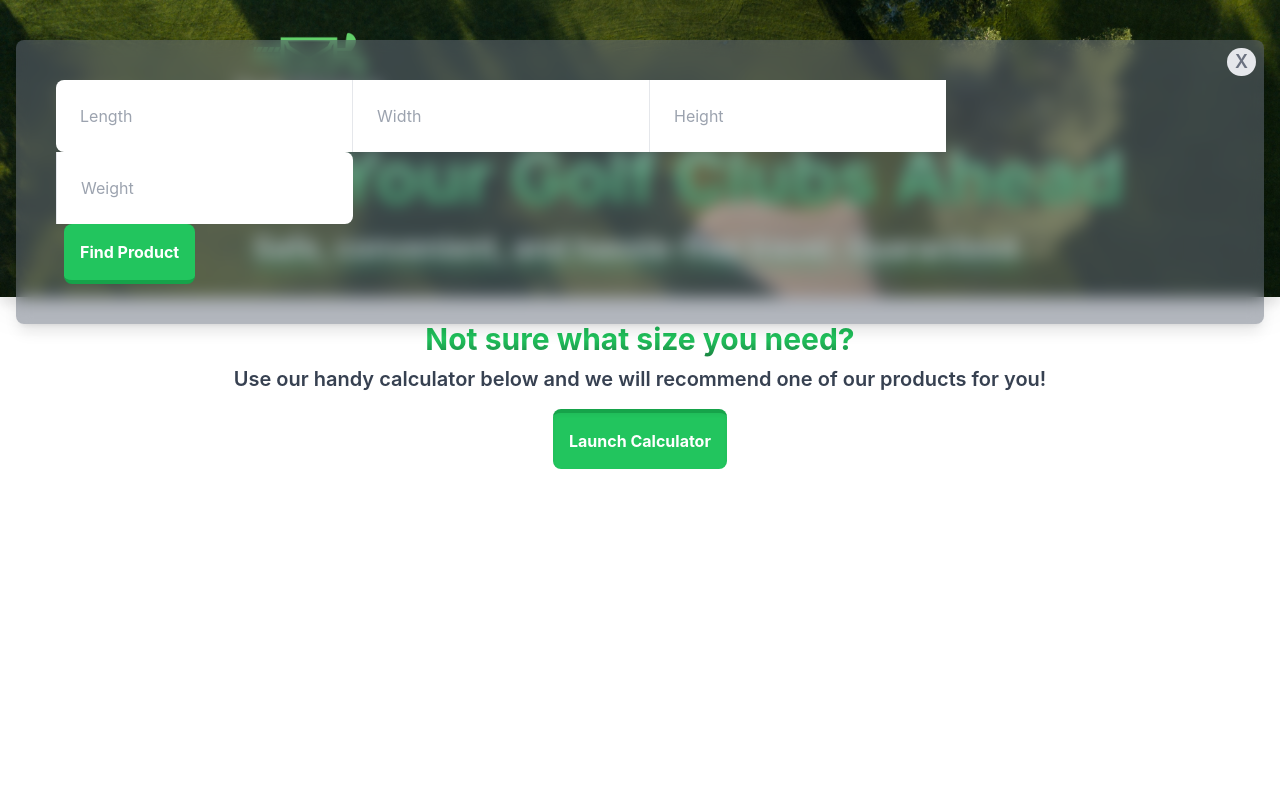
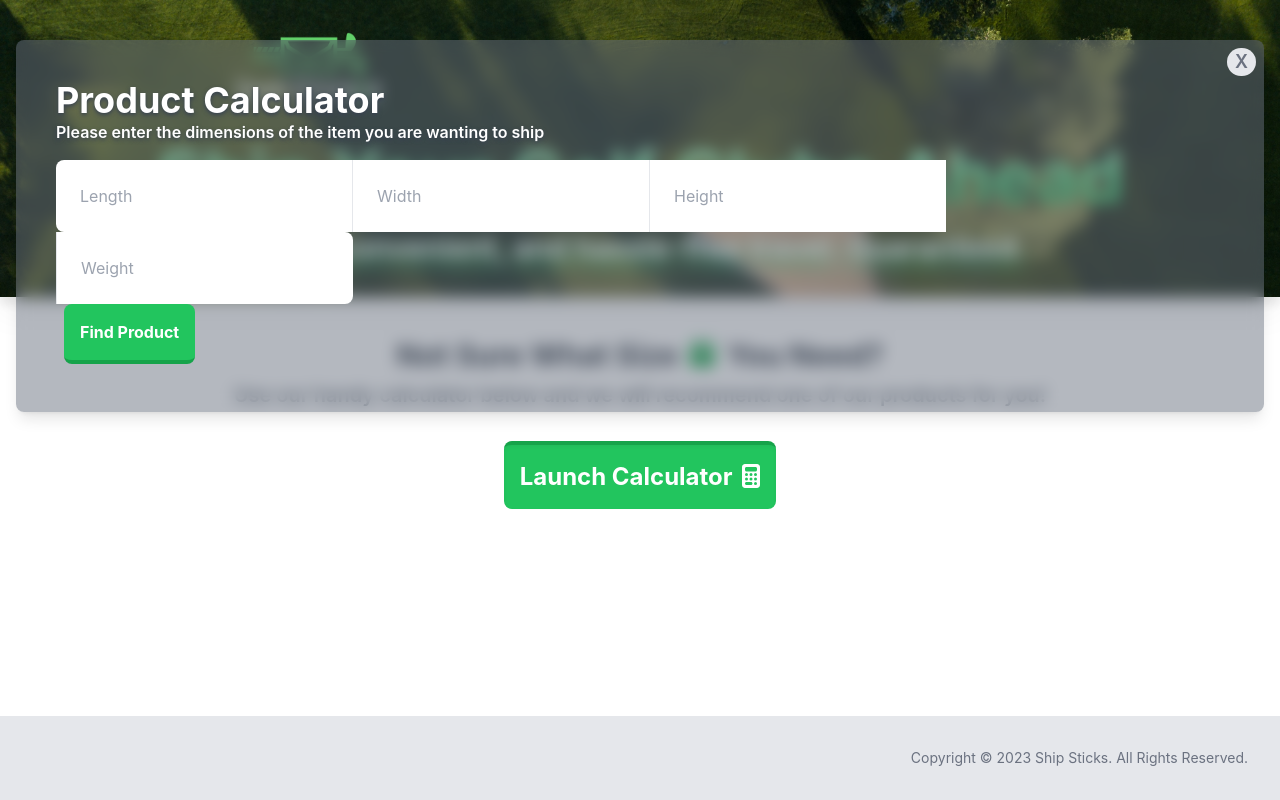
Before and after one commit to eastoncaleb/shipping-products-frontend, a React (Create React App) app: page / in a window 1280 px wide. Both pictures are taken after a click on the button "Launch Calculator". Built offline with nearby package versions, Linux system fonts and the light colour scheme.

Commit message:
More styling tweaks and change behavior of launch calculator button

```diff
--- a/src/App.js
+++ b/src/App.js
@@ -1,7 +1,9 @@
 import React, { useState } from 'react';
+import Header from './components/Header';
 import CalculatorModal from './components/CalculatorModal';
-import logo from './assets/company-logo.png';
-
+import { FontAwesomeIcon } from '@fortawesome/react-fontawesome'
+import { faCalculator } from '@fortawesome/free-solid-svg-icons'
+import { faBox } from '@fortawesome/free-solid-svg-icons'
 
 function App() {
   const [showModal, setShowModal] = useState(false);
@@ -9,20 +11,18 @@ function App() {
 
   return (
     <div className="App flex flex-wrap justify-center">
-      <div id="header" className="p-8 mb-4 drop-shadow-xl text-center text-white w-full">
-        <div class="w-full md:w-4/6 flex mx-auto justify-center md:justify-start mb-10">
-          <img src={logo} alt="Ship Sticks Company Logo" width="150" />
-        </div>
-        <h2 className="text-4xl lg:text-7xl font-bold mb-4 bg-gradient-to-b from-green-200 via-green-400 to-green-600 bg-clip-text text-transparent">Ship Your Golf Clubs Ahead</h2>
-        <h3 className="text-xl lg:text-3xl font-semibold text-shadow-lg shadow-green-500">
-          Safe, convenient, and hassle-free travel. Guaranteed.
-        </h3>
-      </div>
-
-      <div className="flex flex-wrap text-center">
-        <h3 className="w-full mx-auto py-2 px-4 text-2xl lg:text-3xl font-bold bg-gradient-to-b from-green-600 via-green-500 to-green-800 bg-clip-text text-transparent">Not sure what size you need?</h3>
-        <p className="text-gray-700 w-full mb-4 text-lg lg:text-xl font-semibold">Use our handy calculator below and we will recommend one of our products for you!</p>
-        <button className="bg-green-500 rounded-lg border-b-4 border-green-600 focus:border-t-4 focus:border-b-0 focus:shadow-inner mx-auto p-4 font-bold text-white hover:bg-green-400" onClick={() => setShowModal(true)}>Launch Calculator</button>
+      <Header />
+      <div className="flex flex-wrap text-center p-4 bg-white">
+        <h3 className="capitalize text-gray-800 w-full mx-auto py-2 px-4 text-2xl lg:text-3xl font-bold">Not sure what size <FontAwesomeIcon icon={faBox} className="mx-1 text-green-600" /> you need?</h3>
+        <p className="text-gray-600 w-full mb-8 text-lg lg:text-xl font-semibold">Use our handy calculator below and we will recommend one of our products for you!</p>
+        <button
+          className="text-lg md:text-2xl bg-green-500 rounded-lg border-b-4 border-green-600 focus:border-t-4 focus:border-b-0 focus:shadow-inner mx-auto p-4 font-bold text-white hover:bg-green-400"
+          onClick={() => {
+            setShowModal(true);
+            setProductName('');
+          }}>
+          Launch Calculator <FontAwesomeIcon icon={faCalculator} className="ml-1" />
+        </button>
       </div>
 
       {showModal && (
@@ -33,9 +33,13 @@ function App() {
       )}
 
       <div className="flex w-full md:w-1/2">
-        {productName && <div className="text-shadow shadow-gray-700 w-full text-white text-2xl my-10 font-bold text-center bg-gray-500 bg-clip-padding backdrop-filter backdrop-blur bg-opacity-50 saturate-100 backdrop-contrast-100 rounded py-4 tracking-wide">
-          We Recommend: <span className="underline decoration-wavy decoration-green-500 underline-offset-8">{productName}</span>
+        {productName && <div className="text-gray-700 w-full text-2xl my-10 font-bold text-center tracking-wide">
+          <span className="text-green-600">We Recommend:</span> <span className="underline decoration-wavy decoration-green-500 underline-offset-8">{productName}</span>
         </div>}
+      </div>
+
+      <div id="footer" className="bg-gray-200 w-full absolute bottom-0 p-8 text-sm text-gray-500 text-right">
+        <p>Copyright &copy; 2023 Ship Sticks. All Rights Reserved.</p>
       </div>
     </div>
   );
--- a/src/components/CalculatorModal.js
+++ b/src/components/CalculatorModal.js
@@ -23,17 +23,18 @@ function CalculatorModal({ onClose, onCalculate }) {
 				setError('No matching product found');
 			}
 		} catch (error) {
-			setError('Failed to fetch product'); // Set a user-friendly error message
-			// Handle error (e.g., show error message)
+			setError('Failed to fetch product');
 		}
 	};
 
 	return (
-		<div className="modal fixed my-10 mx-4 bg-gray-500 bg-clip-padding backdrop-filter backdrop-blur bg-opacity-50 saturate-100 backdrop-contrast-100 rounded-lg p-10 shadow-lg">
+		<div className="modal fixed my-10 mx-4 bg-gray-500 bg-clip-padding backdrop-filter backdrop-blur bg-opacity-50 saturate-100 backdrop-contrast-100 rounded-lg pt-10 px-10 pb-12 shadow-lg">
 			<button className="absolute top-2 right-2 font-semibold text-lg rounded-full px-2 bg-gray-200 hover:bg-gray-100 mb-2 text-gray-500" onClick={onClose}>X</button>
+			<h2 className="text-white text-2xl lg:text-4xl font-bold text-shadow shadow-gray-700">Product Calculator</h2>
+			<p className="mb-4 text-white font-semibold text-shadow shadow-gray-700">Please enter the dimensions of the item you are wanting to ship</p>
 			<CalculatorForm onSubmit={handleSubmit} />
 			{error && <p className="text-shadow shadow-gray-700 text-center text-white underline decoration-solid decoration-red-500 underline-offset-4 decoration-4 font-bold mt-8">{error}</p>}
-			{productName && <p className="text-shadow shadow-gray-700 product-name text-center text-white font-bold mt-8 text-xl">Use this: <span className="underline decoration-wavy decoration-green-500 underline-offset-8">{productName}</span></p>}
+			{productName && <p className="text-shadow shadow-gray-700 product-name text-center text-white font-bold mt-8 text-xl lg:text-2xl">Use this: <span className="underline decoration-wavy decoration-green-500 underline-offset-8">{productName}</span></p>}
 		</div>
 	);
 }
```
